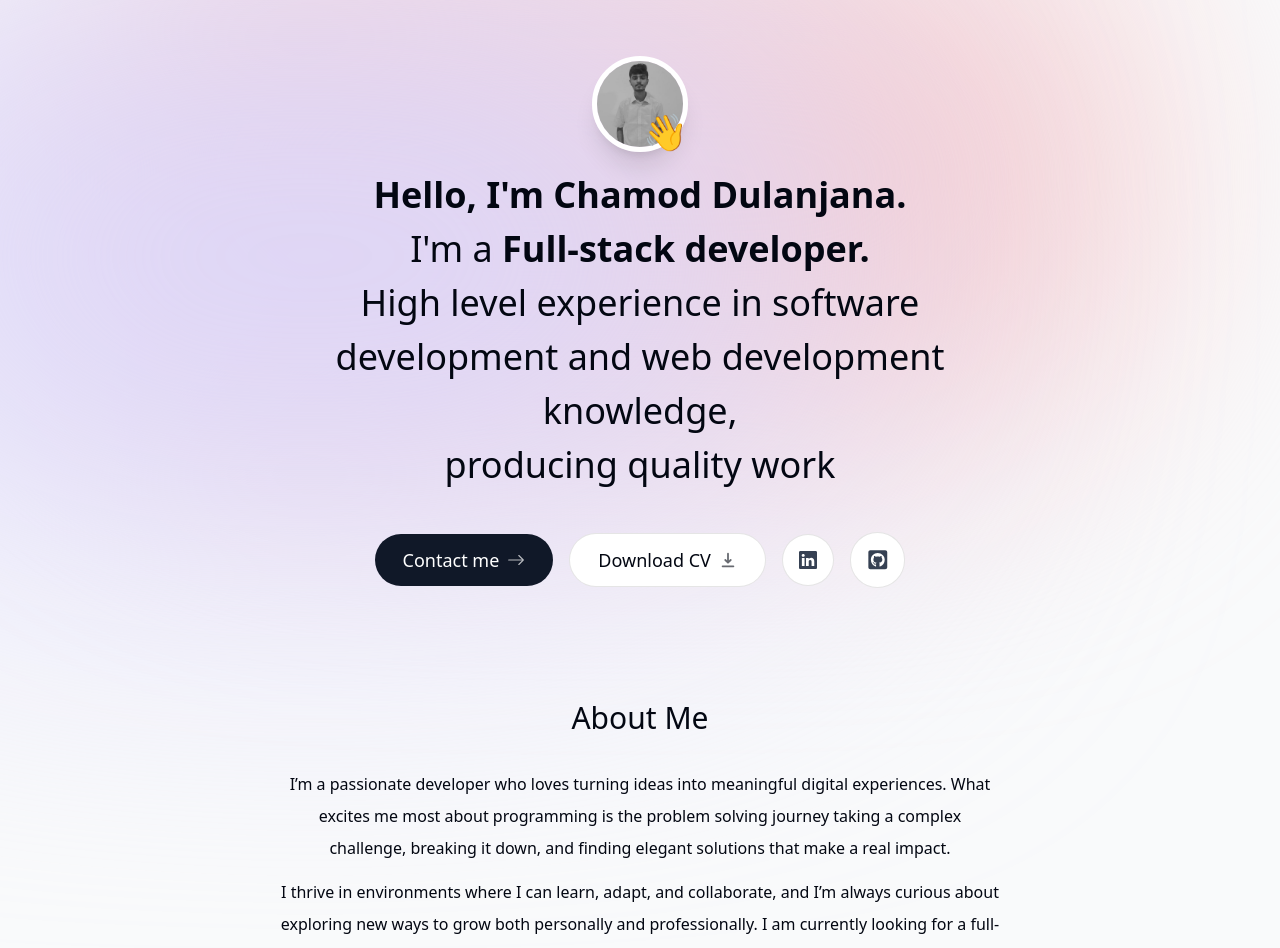
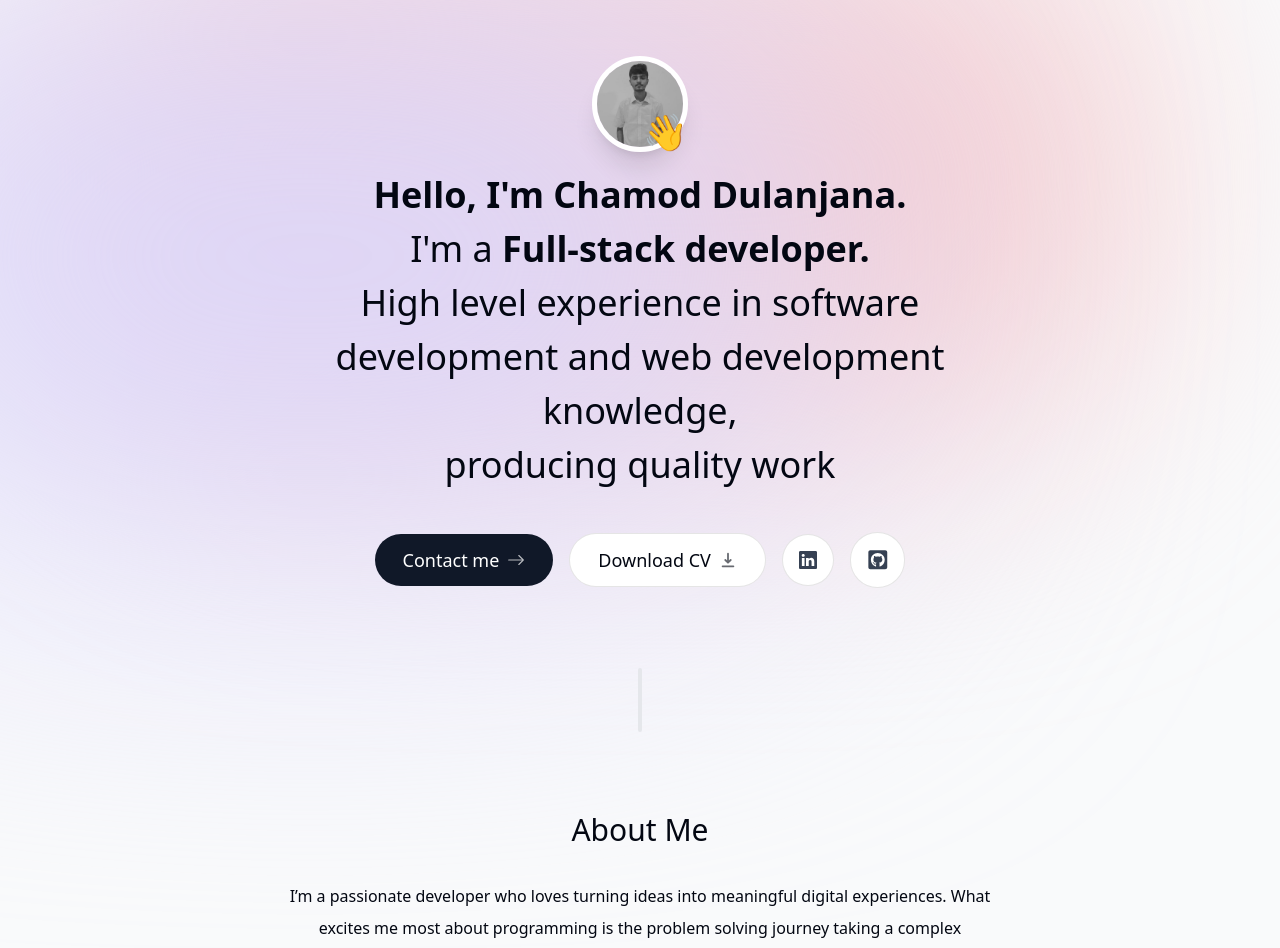
Before and after one commit to ChamodDulanjana/myPortfolio, a Next.js app: page / in a window 1280 px wide. Shown: the top 948 px of the page. Built offline with nearby package versions, Linux system fonts and the light colour scheme.

Commit message:
add section divider

```diff
--- a/app/page.tsx
+++ b/app/page.tsx
@@ -1,5 +1,6 @@
 import About from "@/components/about";
 import Hero from "@/components/hero";
+import SectionDivider from "@/components/section-divider";
 
 
 export default function Home() {
@@ -10,6 +11,7 @@ export default function Home() {
         <div className="bg-[#dbd7fb] absolute top-[-1rem] -z-10 left-[-35rem] h-[34rem] w-[50rem] rounded-full blur-[10rem] sm:w-[68.75rem] md:left-[-33rem] lg:left-[-28rem] xl:left-[-15rem] 2xl:left-[-5rem]"></div>
       </div>
       <Hero />
+      <SectionDivider />
       <About />
     </main>
   );
--- a/components/about.tsx
+++ b/components/about.tsx
@@ -9,7 +9,7 @@ const About = () => {
 console.log('About component rendered', motion);
   return (
     <motion.section
-      className="mb-28 max-w-[45rem] text-center leading-8 sm:mb-40 mt-28"
+      className="mb-28 max-w-[45rem] text-center leading-8 sm:mb-40 "
       initial={{ opacity: 0, y: 100 }}
       animate={{ opacity: 1, y: 0 }}
       transition={{ delay: 0.175 }}
--- /dev/null
+++ b/components/section-divider.tsx
@@ -0,0 +1,17 @@
+"use client";
+
+import React from 'react'
+import { motion } from 'framer-motion'
+
+const SectionDivider = () => {
+  return (
+    <motion.div
+      className="bg-gray-200 my-20 h-16 w-1 rounded-full hidden sm:block dark:bg-opacity-20"
+      initial={{ opacity: 0, y: 100 }}
+      animate={{ opacity: 1, y: 0 }}
+      transition={{ delay: 0.125 }}
+    ></motion.div>
+  )
+}
+
+export default SectionDivider
```
